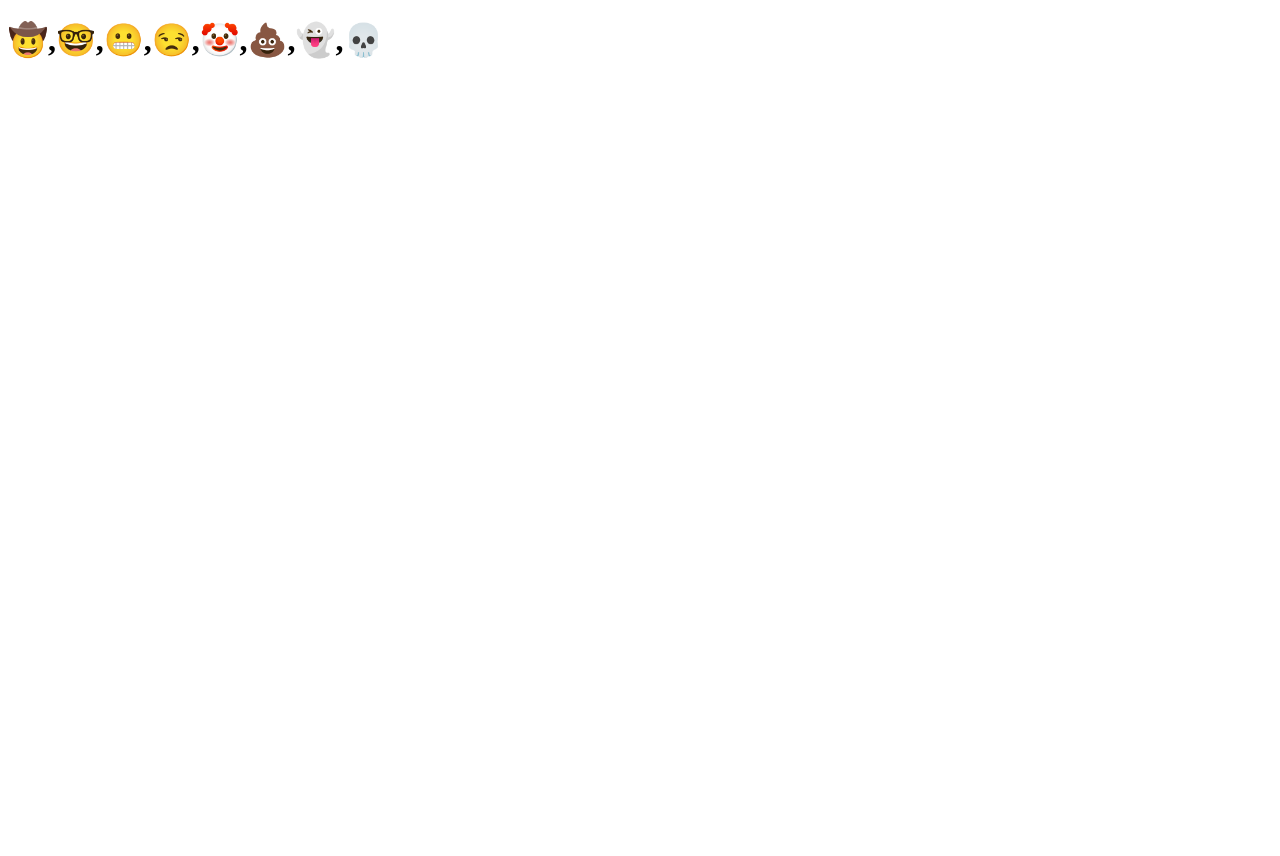
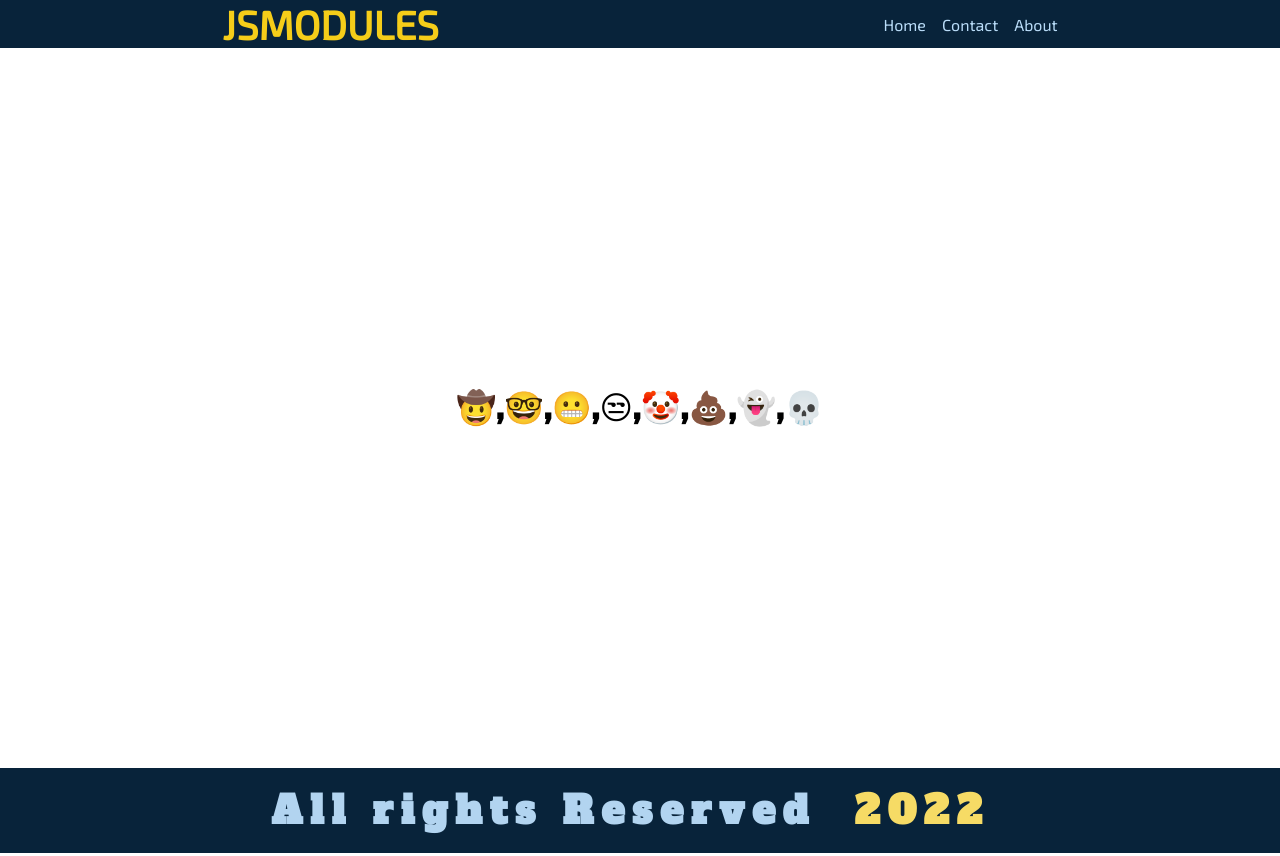
Before and after one commit to Brunno-DaSilva/import-modules, a plain HTML site: page index.html in a window 1280 px wide. Before the commit the page ends 800 px from the top, so only its background shows below. Drawn offline with Linux system fonts and the light colour scheme.

Commit message:
added HTML footer and header with styles

```diff
--- a/index.html
+++ b/index.html
@@ -10,12 +10,28 @@
 </head>
 
 <body>
+    <header>
+        <p class="logo">JSModules</p>
+        <nav>
+            <ul>
+                <li>Home</li>
+                <li>Contact</li>
+                <li>About</li>
+            </ul>
+        </nav>
+    </header>
     <div class="container" id="container"></div>
 
     <!-- <script src="./modules/main-modules.js" type="module"></script>
     <script src="./modules/hello.js" type="module"></script>
     <script src="./modules/data.js" type="module"></script> -->
 
+    <footer>
+        <p>
+            <span>All rights Reserved</span>
+            <span id="currentYear"></span>
+        </p>
+    </footer>
     <script src="./modules/app.js" type="module"></script>
 
 </body>
--- a/modules/app.js
+++ b/modules/app.js
@@ -1,14 +1,15 @@
 // import { sayHi } from "./sayHi.js";
 import { clog, mergeArrays, elementID } from "./main-modules.js";
-
-const container = elementID("container");
+import { getFooterDate } from "./getFooterDate.js";
 
 // sayHi("Bruno");
 clog("Ciao bella mi piacere parlare il italiano");
 
+const container = elementID("container");
 const array1 = ["🤠", "🤓", "😬", "😒"];
 const array2 = ["🤡", "💩", "👻", "💀"];
 
 let mergedArray = mergeArrays(array1, array2);
+container.innerHTML = `<h1>${mergedArray}</h1>`;
 
-container.innerHTML = `<h1>${mergedArray}</h1>`;
+getFooterDate("currentYear");
--- /dev/null
+++ b/modules/getFooterDate.js
@@ -0,0 +1,17 @@
+/*
+==========================================================================
+  Get Footer Date
+==========================================================================
+*/
+
+// This function expects an
+// element ID (p, span) to display the
+// most uptodate calendar year
+
+export function getFooterDate(FOOTER_EL_ID) {
+  const getDate_el = document.getElementById(`${FOOTER_EL_ID}`);
+  const getYear = new Date().getFullYear();
+  const fullYear = `${getYear}`;
+
+  return (getDate_el.innerHTML = fullYear);
+}
--- a/styles.css
+++ b/styles.css
@@ -0,0 +1,81 @@
+@import url("https://fonts.googleapis.com/css2?family=Alfa+Slab+One&display=swap");
+@import url("https://fonts.googleapis.com/css2?family=Exo+2:ital,wght@0,400;1,300&display=swap");
+
+*,
+*::before,
+*::after {
+  box-sizing: border-box;
+  padding: 0;
+  margin: 0;
+}
+
+body {
+  min-height: 100vh;
+  display: flex;
+  flex-direction: column;
+  justify-content: space-between;
+  align-items: center;
+  font-family: "Alfa Slab One", cursive;
+}
+header {
+  width: 100%;
+  background-color: hsl(208, 76%, 13%);
+  display: flex;
+  justify-content: space-around;
+  align-items: center;
+}
+
+header .logo {
+  color: hsl(49, 92%, 53%);
+  font-size: 2.5rem;
+  font-weight: bold;
+  text-decoration: none;
+  text-transform: uppercase;
+  letter-spacing: 0;
+  font-family: "Exo 2", sans-serif;
+}
+header nav ul {
+  display: flex;
+  justify-content: space-between;
+  align-items: center;
+  gap: 1rem;
+}
+
+header nav ul li {
+  list-style: none;
+  color: hsl(207, 82%, 85%);
+  font-family: "Exo 2", sans-serif;
+}
+
+.container {
+  width: 100%;
+  min-height: 45em;
+  display: flex;
+  flex-direction: column;
+  justify-content: center;
+  align-items: center;
+}
+
+footer {
+  width: 100vw;
+  display: flex;
+  flex-direction: column;
+  justify-content: center;
+  align-items: center;
+  background-color: hsl(208, 76%, 13%);
+  padding: 1rem;
+  font-size: 1.2rem;
+  font-weight: bold;
+}
+p {
+  color: hsl(207, 67%, 82%);
+  font-size: 2em;
+  letter-spacing: 0.5rem;
+}
+
+#currentYear {
+  font-size: 1em !important;
+  color: hsl(49, 89%, 68%);
+  text-align: center;
+  padding: 0.5em;
+}
```
